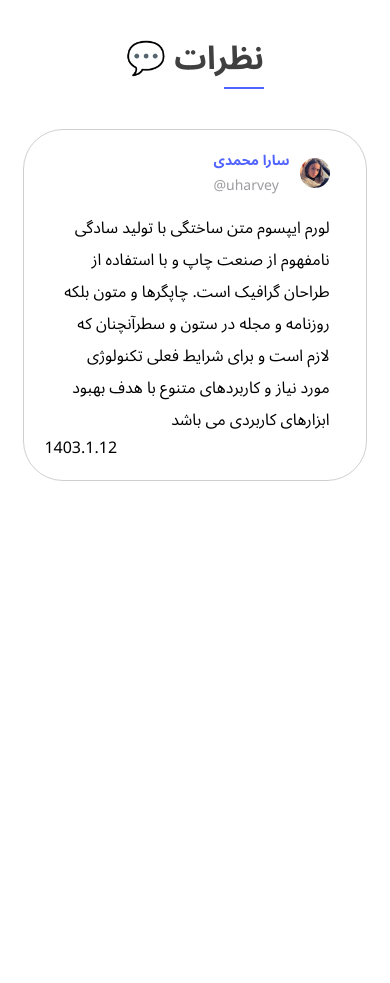
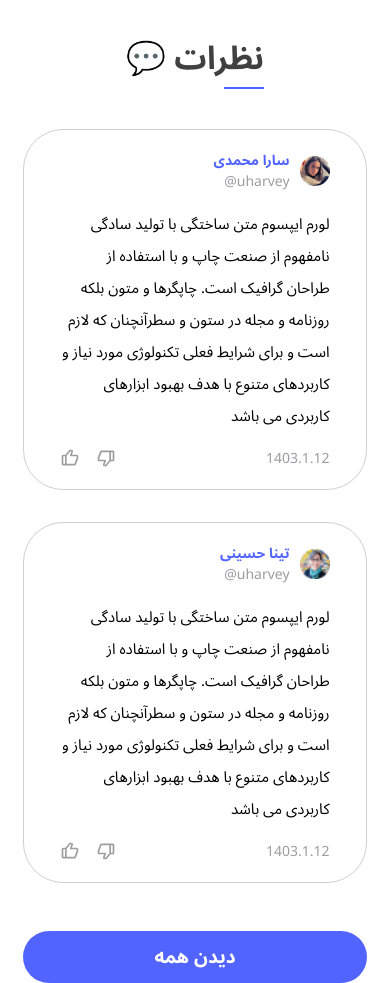
Before and after one commit to saman-tofighian/Tourism, a Next.js app: page / in a window 390 px wide. Shown: the part 8820-9803 px from the top of the page. Before the commit the page ends 9301 px from the top, so only its background shows below. Built offline with nearby package versions, Linux system fonts and the light colour scheme.

Commit message:
responsive comments section

```diff
--- a/Components/Comments/Comments.jsx
+++ b/Components/Comments/Comments.jsx
@@ -1,44 +1,111 @@
 import Image from 'next/image';
+import { useState } from 'react';
+import { BiDislike, BiLike } from 'react-icons/bi';
+const commentsData = [
+  {
+    id: 1,
+    name: 'سارا محمدی',
+    username: '@uharvey',
+    avatar: '/img/c1.png',
+    text: 'لورم ایپسوم متن ساختگی با تولید سادگی نامفهوم از صنعت چاپ و با استفاده از طراحان گرافیک است. چاپگرها و متون بلکه روزنامه و مجله در ستون و سطرآنچنان که لازم است و برای شرایط فعلی تکنولوژی مورد نیاز و کاربردهای متنوع با هدف بهبود ابزارهای کاربردی می باشد',
+    date: '1403.1.12',
+  },
+  {
+    id: 2,
+    name: 'تینا حسینی',
+    username: '@uharvey',
+    avatar: '/img/c2.png',
+    text: 'لورم ایپسوم متن ساختگی با تولید سادگی نامفهوم از صنعت چاپ و با استفاده از طراحان گرافیک است. چاپگرها و متون بلکه روزنامه و مجله در ستون و سطرآنچنان که لازم است و برای شرایط فعلی تکنولوژی مورد نیاز و کاربردهای متنوع با هدف بهبود ابزارهای کاربردی می باشد',
+    date: '1403.1.12',
+  },
+  {
+    id: 3,
+    name: 'مهسا رضایی',
+    username: '@uharvey',
+    avatar: '/img/c1.png',
+    text: 'لورم ایپسوم متن ساختگی با تولید سادگی نامفهوم از صنعت چاپ و با استفاده از طراحان گرافیک است. چاپگرها و متون بلکه روزنامه و مجله در ستون و سطرآنچنان که لازم است و برای شرایط فعلی تکنولوژی مورد نیاز و کاربردهای متنوع با هدف بهبود ابزارهای کاربردی می باشد',
+    date: '1403.1.12',
+  },
+  {
+    id: 4,
+    name: 'ملینا احمدی',
+    username: '@uharvey',
+    avatar: '/img/c2.png',
+    text: 'لورم ایپسوم متن ساختگی با تولید سادگی نامفهوم از صنعت چاپ و با استفاده از طراحان گرافیک است. چاپگرها و متون بلکه روزنامه و مجله در ستون و سطرآنچنان که لازم است و برای شرایط فعلی تکنولوژی مورد نیاز و کاربردهای متنوع با هدف بهبود ابزارهای کاربردی می باشد',
+    date: '1403.1.12',
+  },
+];
 
 export default function Comments() {
+  const [showAll, setShowAll] = useState(false);
   return (
     <section className='mt-36 px-[6%] w-full'>
       <div className='flex justify-center lg:justify-end mb-10'>
+        <div className='inline-flex flex-col items-end gap-1'>
           <h2 className='flex items-center gap-2 font-bold text-[#404040] text-[32px]'>
-          <div className='inline-flex flex-col items-end gap-1'>
-            <span className='flex items-center gap-2'>💬 نظرات</span>
-
+            💬 نظرات
+          </h2>
           <span className='block border-[#5264FF] border-b-2 w-10' />
         </div>
-        </h2>
       </div>
+      <section className='gap-y-8 md:gap-x-8 lg:gap-x-0 grid grid-cols-12 mt-6 w-full'>
+        {commentsData
+          .slice(0, showAll ? commentsData.length : 3)
+          .map((item, index) => (
+            <div
+              key={item.id}
+              className={`
+                col-span-12
+                md:col-span-6
+                lg:col-span-12
 
-      <section className='gap-y-8 grid grid-cols-12 mt-6 w-full'>
-        <div className='flex flex-col items-end col-span-12 p-5 border border-[#40404040] rounded-[40px]'>
+                ${!showAll && index === 2 ? 'hidden lg:block' : ''}
+              `}
+            >
+              <div className='flex flex-col items-end p-5 border border-[#40404040] rounded-[40px] h-full'>
                 <figure className='flex items-center gap-x-2.5 px-4'>
-            <figcaption className='flex flex-col gap-y-1'>
+                  <figcaption className='flex flex-col text-end'>
                     <span className='font-bold text-[#5264FF] text-[14px]'>
-                سارا محمدی
+                      {item.name}
                     </span>
-              <span className='font-normal text-[#3C3C4380] text-[14px]'>
-                @uharvey
+                    <span className='text-[#3C3C4380] text-[14px]'>
+                      {item.username}
                     </span>
                   </figcaption>
-            <Image src='/img/c1.png' width={30} height={30} />
+                  <Image
+                    src={item.avatar}
+                    width={30}
+                    height={30}
+                    alt={item.name}
+                  />
                 </figure>
                 <div className='mt-4 px-4 w-full text-end'>
-            <p className='leading-8'>
-              لورم ایپسوم متن ساختگی با تولید سادگی نامفهوم از صنعت چاپ و با
-              استفاده از طراحان گرافیک است. چاپگرها و متون بلکه روزنامه و مجله
-              در ستون و سطرآنچنان که لازم است و برای شرایط فعلی تکنولوژی مورد
-              نیاز و کاربردهای متنوع با هدف بهبود ابزارهای کاربردی می باشد
-            </p>
+                  <p className='text-[15px] text-end leading-8'>{item.text}</p>
                 </div>
-          <div className='flex justify-between items-center w-full'>
-            <span>1403.1.12</span>
-            <span className='flex items-center gap-x-3'></span>
+                <div className='flex justify-between items-center mt-4 px-4 w-full text-[#3C3C4380] text-[14px]'>
+                  <div className='flex items-center gap-4 text-[#404040]'>
+                    <button className='text-[#3C3C4380] hover:text-[#5264FF] transition cursor-pointer'>
+                      <BiLike size={20} />
+                    </button>
+                    <button className='text-[#3C3C4380] hover:text-[#5264FF] transition cursor-pointer'>
+                      <BiDislike size={20} />
+                    </button>
+                  </div>
+                  <span>{item.date}</span>
                 </div>
               </div>
+            </div>
+          ))}
+        {!showAll && (
+          <div className='col-span-12 mt-4'>
+            <button
+              onClick={() => setShowAll(true)}
+              className='bg-[#5264FF] py-3 rounded-[40px] w-full font-bold text-[19px] text-white cursor-pointer'
+            >
+              دیدن همه
+            </button>
+          </div>
+        )}
       </section>
     </section>
   );
```
Also changed, not shown: public/img/c2.png (added). Lines whose indentation alone changed are shown as unchanged.
